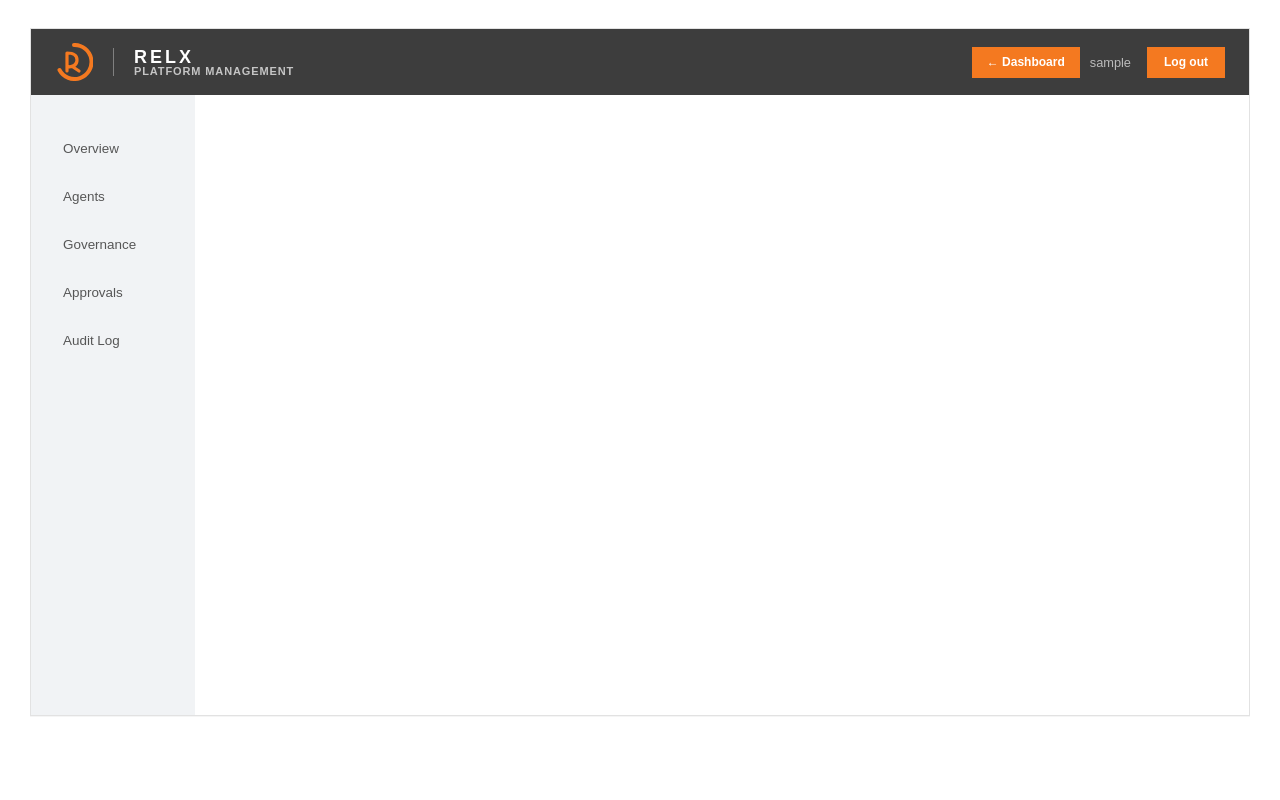
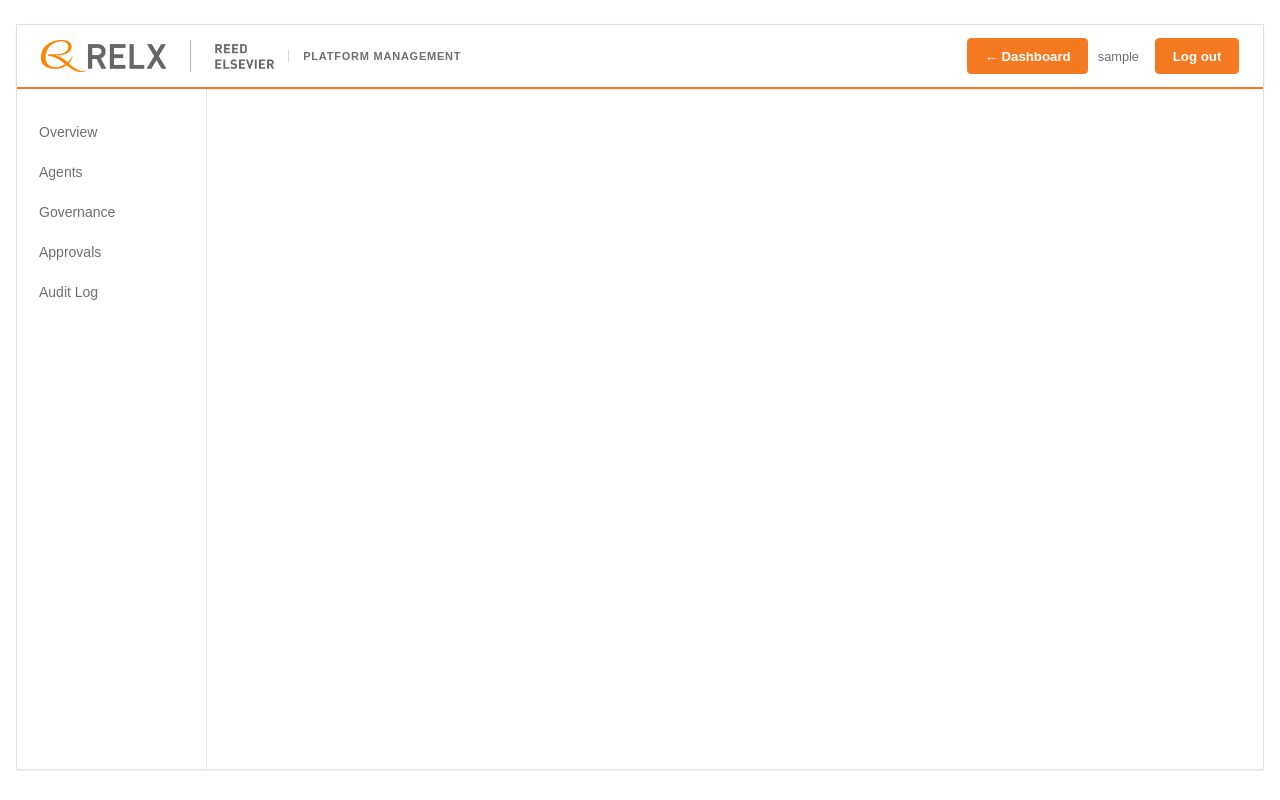
Before and after one commit to macANTONIO213/reph_agentic_platform, a Django app: page /manage/ in a window 1280 px wide. Run offline with Django 5.2, Linux system fonts and the light colour scheme; the visitor is signed in with stand-in values (Sample User, id 1); data that the repository does not hold is empty.

Commit message:
Apply RELX brand UI theme - white topbar, nav redesign, section eyebrows
- White topbar with orange bottom border (matches RELX brand template)
- Left nav: white bg, orange left-border on active item, hover states
- Section eyebrows: small orange all-caps label above every h2
- Large bold black headings (2rem / 900 weight)
- Buttons: solid orange primary, white+border outline secondary
- Search bar: light gray bg with orange focus ring
- Username and nav text updated for white-bg visibility

Co-Authored-By: Claude Sonnet 4.6 <noreply@anthropic.com>

```diff
--- a/controlplane/static/controlplane/platform.css
+++ b/controlplane/static/controlplane/platform.css
@@ -65,8 +65,8 @@ a {
 }
 
 .app-page {
-  width: min(1220px, calc(100vw - 48px));
-  margin: 28px auto;
+  width: min(1280px, calc(100vw - 32px));
+  margin: 24px auto;
 }
 
 .metric-card,
@@ -107,13 +107,15 @@ a {
 .platform-topbar,
 .catalog-topbar {
   display: flex;
-  min-height: 56px;
+  min-height: 64px;
   align-items: center;
   justify-content: space-between;
   gap: 18px;
-  padding: 14px 24px;
-  background: var(--dark);
-  color: #ffffff;
+  padding: 12px 24px;
+  background: #ffffff;
+  color: var(--relx-gray-mid);
+  border-bottom: 2px solid var(--relx-orange);
+  box-shadow: 0 1px 4px rgba(0,0,0,.08);
 }
 
 .platform-topbar strong,
@@ -135,16 +138,27 @@ a {
 
 .search-field input {
   width: min(320px, 32vw);
-  height: 31px;
+  height: 34px;
   padding: 0 14px;
-  border: 1px solid #4b4b4b;
-  background: #393939;
-  color: #ffffff;
+  border: 1px solid #d8d8d8;
+  border-radius: 4px;
+  background: #f7f7f7;
+  color: var(--relx-gray-mid);
   outline: none;
 }
 
+.search-field input:focus {
+  border-color: var(--relx-orange);
+  background: #fff;
+}
+
 .search-field input::placeholder {
-  color: #c0c0c0;
+  color: #aaa;
+}
+
+.topbar-user {
+  color: var(--relx-gray);
+  font-size: 0.82rem;
 }
 
 .admin-button,
@@ -152,12 +166,24 @@ a {
 .button,
 .use-button {
   display: inline-flex;
-  min-height: 31px;
+  min-height: 36px;
   align-items: center;
   justify-content: center;
-  border: 1px solid transparent;
+  border: 1px solid #cccccc;
+  background: #ffffff;
+  color: #1a1a1a;
   text-decoration: none;
-  font-weight: 800;
+  font-weight: 700;
+  font-size: 0.83rem;
+  border-radius: 4px;
+  padding: 0 16px;
+  transition: background 0.12s, border-color 0.12s;
+}
+
+.admin-button:hover,
+.button:hover {
+  background: #f5f5f5;
+  border-color: #aaa;
 }
 
 .admin-button,
@@ -165,47 +191,66 @@ a {
 .button.primary {
   background: var(--orange);
   color: #ffffff;
+  border-color: var(--orange);
+}
+
+.admin-button:hover,
+.published-button:hover,
+.button.primary:hover {
+  background: var(--orange-dark);
+  border-color: var(--orange-dark);
 }
 
 .admin-button,
 .published-button {
-  min-width: 78px;
-  padding: 0 14px;
-  font-size: 0.75rem;
+  min-width: 84px;
+  padding: 0 16px;
+  font-size: 0.83rem;
 }
 
 .platform-body {
   display: grid;
-  grid-template-columns: 164px minmax(0, 1fr);
-  min-height: 620px;
+  grid-template-columns: 190px minmax(0, 1fr);
+  min-height: 680px;
 }
 
 .left-rail,
 .filter-rail {
-  background: #f1f3f5;
+  background: #ffffff;
+  border-right: 1px solid var(--line);
 }
 
 .left-rail {
   display: flex;
   flex-direction: column;
-  gap: 9px;
-  padding: 34px 18px;
+  gap: 2px;
+  padding: 24px 0;
 }
 
 .left-rail button {
   border: 0;
+  border-left: 4px solid transparent;
   background: transparent;
-  padding: 12px 14px;
-  color: #565656;
-  font-size: 0.84rem;
+  padding: 11px 18px;
+  color: var(--relx-gray);
+  font-size: 0.875rem;
+  font-weight: 400;
   text-align: left;
   text-decoration: none;
+  transition: color 0.12s, border-color 0.12s, background 0.12s;
+}
+
+.left-rail button:hover {
+  background: #fff7f2;
+  color: var(--relx-gray-mid);
+  border-left-color: rgba(244,121,32,.4);
 }
 
 .left-rail button.active {
-  background: var(--dark);
-  color: #ffffff;
-  font-weight: 800;
+  background: #fff4ec;
+  color: #1a1a1a;
+  font-weight: 700;
+  border-left-color: var(--relx-orange);
 }
 
 .workspace {
@@ -1038,7 +1097,7 @@ td {
 .star:hover, .star:focus { color: #f59e0b; outline: none; }
 
 /* Topbar user label */
-.topbar-user { font-size: 0.78rem; color: #94a3b8; margin-right: 6px; }
+.topbar-user { font-size: 0.78rem; color: var(--relx-gray); margin-right: 6px; }
 
 /* Monitoring strip values */
 .monitoring-strip i { font-style: normal; font-weight: 600; }
@@ -1245,7 +1304,7 @@ td {
 .star:hover, .star.active { color: var(--orange); }
 
 /* Username in topbar */
-.topbar-user { font-size: 0.8rem; color: #bbb; }
+.topbar-user { font-size: 0.8rem; color: var(--relx-gray); }
 
 /* Monitoring strip bold values */
 .monitoring-strip i { font-style: normal; font-weight: 800; }
@@ -1629,3 +1688,31 @@ td {
   flex-shrink: 0;
   display: block;
 }
+
+/* RELX logo — no pill needed, topbar is now white */
+.relx-logo {
+  display: flex;
+  align-items: center;
+  gap: 0;
+  background: none;
+  padding: 0;
+  flex-shrink: 0;
+}
+
+.relx-logo__img {
+  height: 32px;
+  width: auto;
+  display: block;
+}
+
+.relx-logo__product {
+  font-size: 11px;
+  font-weight: 700;
+  letter-spacing: .07em;
+  text-transform: uppercase;
+  color: var(--relx-gray);
+  white-space: nowrap;
+  border-left: 1px solid #d8d8d8;
+  margin-left: 14px;
+  padding-left: 14px;
+}
--- a/controlplane/templates/controlplane/manage.html
+++ b/controlplane/templates/controlplane/manage.html
@@ -5,7 +5,7 @@
     <meta charset="utf-8">
     <meta name="viewport" content="width=device-width, initial-scale=1">
     <title>Platform Management — REPH</title>
-    <link rel="stylesheet" href="{% static 'controlplane/platform.css' %}?v=app-ui-3">
+    <link rel="stylesheet" href="{% static 'controlplane/platform.css' %}?v=app-ui-4">
     <link rel="stylesheet" href="{% static 'controlplane/manage.css' %}?v=1">
   </head>
   <body>
@@ -14,15 +14,8 @@
 
         <header class="platform-topbar">
           <div class="relx-logo" aria-label="RELX — Platform Management">
-            <svg class="relx-logo__svg" width="38" height="38" viewBox="0 0 38 38" aria-hidden="true">
-              <path d="M19 2 A17 17 0 1 1 4.5 27" fill="none" stroke="#f47920" stroke-width="4" stroke-linecap="round"/>
-              <path d="M12 10 L12 28 M12 10 Q22 10 22 17 Q22 24 12 24 M18 24 L24 28" fill="none" stroke="#f47920" stroke-width="3.2" stroke-linecap="round" stroke-linejoin="round"/>
-            </svg>
-            <div class="relx-logo__divider"></div>
-            <div class="relx-logo__wordmark">
-              <span class="relx-logo__relx">RELX</span>
-              <span class="relx-logo__product">Platform Management</span>
-            </div>
+            <img src="{% static 'controlplane/relx-logo.png' %}" alt="RELX | Reed Elsevier" class="relx-logo__img">
+            <span class="relx-logo__product">Platform Management</span>
           </div>
           <div class="topbar-actions">
             <a class="admin-button" href="/">← Dashboard</a>
@@ -52,6 +45,7 @@
             <section class="platform-view active" data-view-panel="overview" aria-labelledby="ov-title">
               <div class="section-heading">
                 <div>
+                  <span class="section-eyebrow">Agentic AI Governance</span>
                   <h2 id="ov-title">Overview</h2>
                   <p>Platform health at a glance</p>
                 </div>
@@ -136,6 +130,7 @@
             <section class="platform-view" data-view-panel="agents" aria-labelledby="ag-title">
               <div class="section-heading">
                 <div>
+                  <span class="section-eyebrow">Agentic AI Governance</span>
                   <h2 id="ag-title">Agents</h2>
                   <p>{{ agents|length }} registered agents</p>
                 </div>
@@ -195,6 +190,7 @@
             <section class="platform-view" data-view-panel="governance" aria-labelledby="gov-title">
               <div class="section-heading">
                 <div>
+                  <span class="section-eyebrow">Agentic AI Governance</span>
                   <h2 id="gov-title">Governance Reviews</h2>
                   <p>Approve or reject agent reviews to gate production promotion</p>
                 </div>
@@ -261,6 +257,7 @@
             <section class="platform-view" data-view-panel="approvals" aria-labelledby="ap-title">
               <div class="section-heading">
                 <div>
+                  <span class="section-eyebrow">Agentic AI Governance</span>
                   <h2 id="ap-title">Tier 4 Approvals</h2>
                   <p>Grant a time-limited server-side approval for a Tier 4 agent run</p>
                 </div>
```
Also changed, not shown: other parts of controlplane/static/controlplane/platform.css (+29 -14 lines), controlplane/templates/controlplane/dashboard.html (+10 -14 lines), controlplane/static/controlplane/relx-logo.png.
